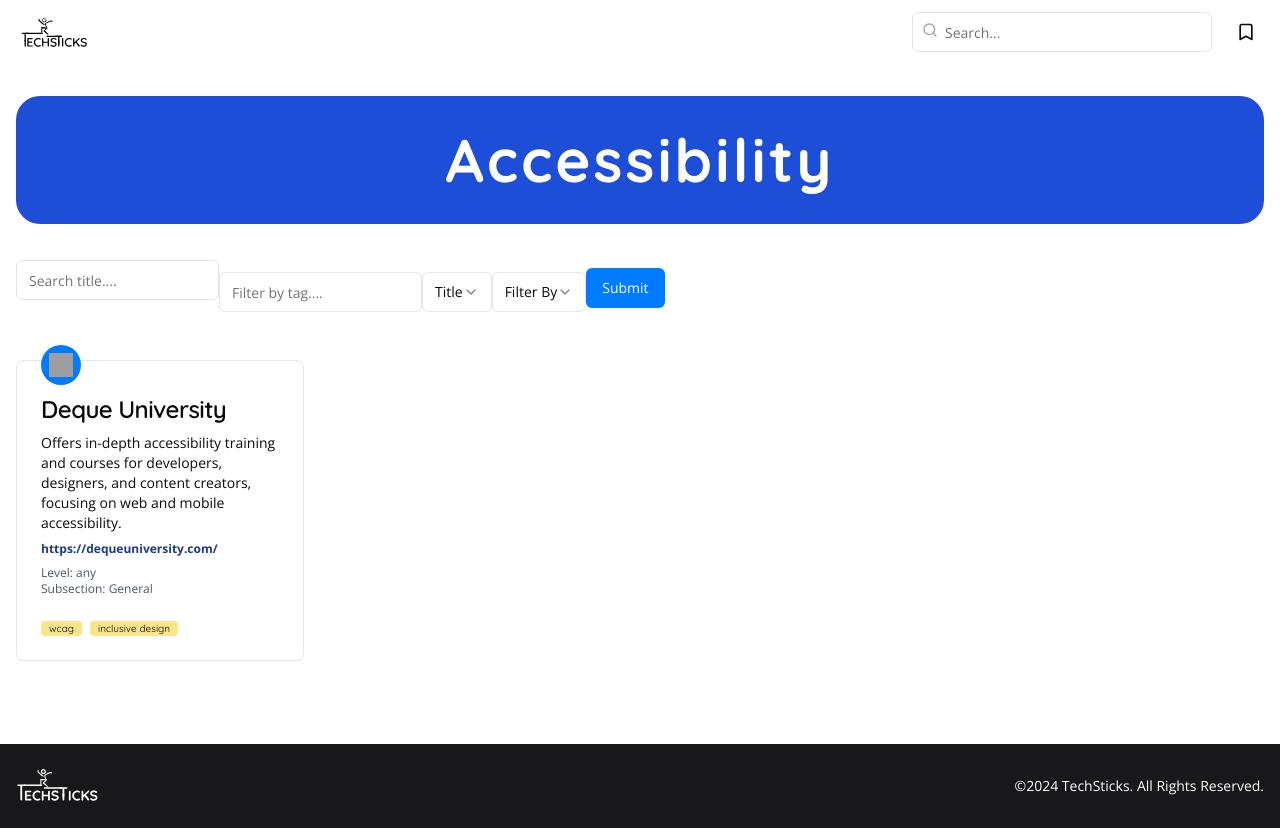
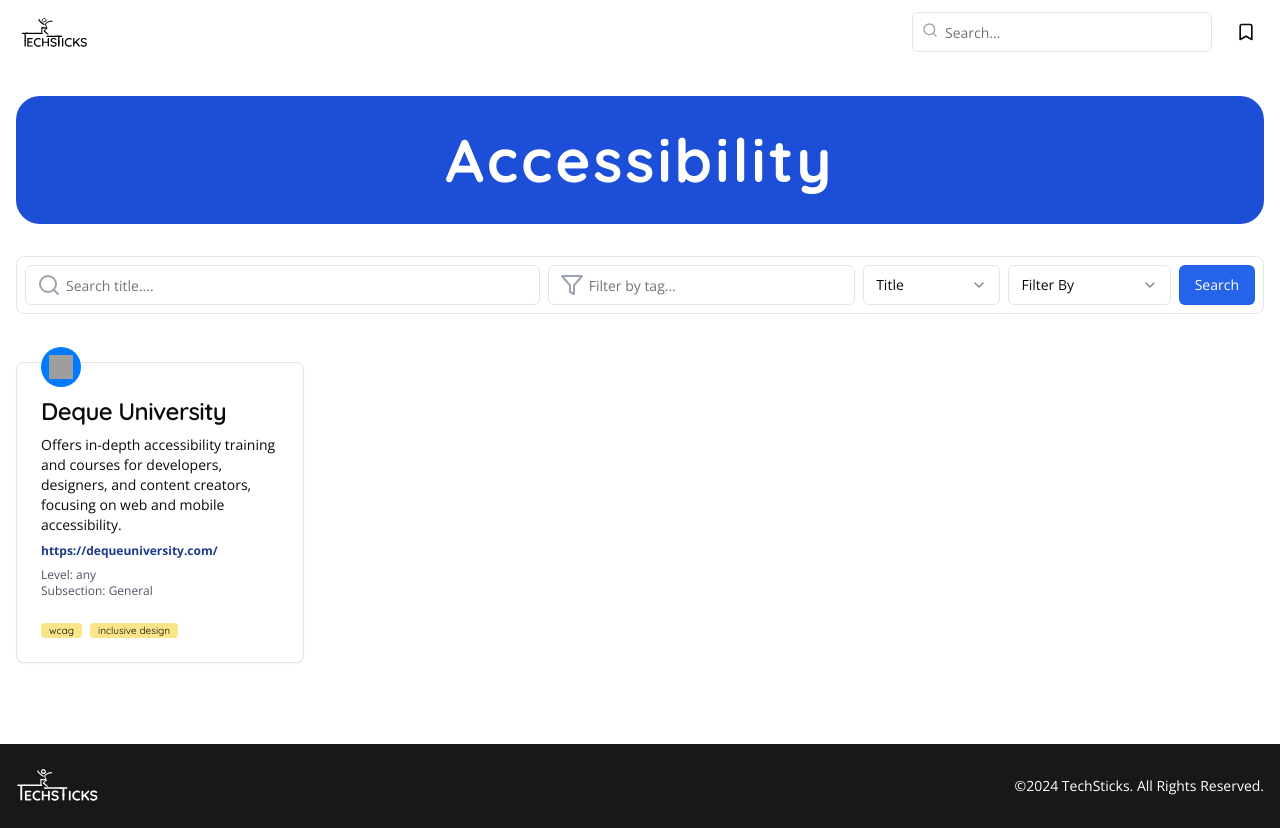
Before and after one commit to Hikmahx/techsticks, a Next.js app: page /resources/accessibility in a window 1280 px wide. Built offline with nearby package versions, Linux system fonts and the light colour scheme; grey boxes are pictures that could not be loaded.

Commit message:
Filter layout and style updated

```diff
--- a/src/components/global/Filter.tsx
+++ b/src/components/global/Filter.tsx
@@ -1,6 +1,5 @@
 'use client';
 
-import Link from 'next/link';
 import { zodResolver } from '@hookform/resolvers/zod';
 import { useForm } from 'react-hook-form';
 import { z } from 'zod';
@@ -8,11 +7,8 @@
 import {
   Form,
   FormControl,
-  FormDescription,
   FormField,
   FormItem,
-  FormLabel,
-  FormMessage,
 } from '../ui/form';
 import {
   Select,
@@ -21,10 +17,11 @@
   SelectTrigger,
   SelectValue,
 } from '../ui/select';
-import { toast } from '../hooks/use-toast';
 import { Input } from '../ui/input';
 import { createFilterQueryString } from '@/lib/resources';
 import { usePathname, useRouter, useSearchParams } from 'next/navigation';
+import { Search, Filter } from 'lucide-react';
+
 
 const FormSchema = z.object({
   sortBy: z.string().optional(),
@@ -70,40 +67,52 @@
     <Form {...form}>
       <form
         onSubmit={form.handleSubmit(onSubmit)}
-        className='w-max space-y-6 flex items-center justify-center'
+        className='w-full mx-auto mt-8'
       >
+        <div className='flex flex-col md:flex-row gap-2 bg-white rounded-lg border p-2'>
           <FormField
             name='search'
             render={({ field }) => (
-            <FormItem className='flex items-center justify-center'>
-              <FormLabel className='whitespace-nowrap sr-only'>
-                Search title
-              </FormLabel>
-              <Input placeholder='Search title....' {...field} />
-              <FormMessage />
+              <FormItem className='flex-grow'>
+                <FormControl>
+                  <div className='relative'>
+                    <Search className='absolute left-3 top-1/2 transform -translate-y-1/2 text-gray-400' />
+                    <Input
+                      placeholder='Search title....'
+                      className='pl-10 pr-10 py-2 w-full'
+                      {...field}
+                    />
+                  </div>
+                </FormControl>
               </FormItem>
             )}
           />
           <FormField
             name='tagFilter'
             render={({ field }) => (
-            <FormItem className='flex items-center justify-center'>
-              <FormLabel className='whitespace-nowrap sr-only'>
-                Tag filter
-              </FormLabel>
-              <Input placeholder='Filter by tag....' {...field} />
-              <FormMessage />
+              <FormItem className='md:w-1/4'>
+                <FormControl>
+                  <div className='relative'>
+                    <Filter className='absolute left-3 top-1/2 transform -translate-y-1/2 text-gray-400' />
+                    <Input
+                      placeholder='Filter by tag...'
+                      className='pl-10 py-2 w-full'
+                      {...field}
+                    />
+                  </div>
+                </FormControl>
               </FormItem>
             )}
           />
+          <div className='flex md:w-1/4 space-x-2'>
             <FormField
               name='sortBy'
               render={({ field }) => (
-            <FormItem className='flex items-center justify-center'>
-              <FormLabel className='whitespace-nowrap sr-only'>
-                Sort By:
-              </FormLabel>
-              <Select onValueChange={field.onChange} defaultValue={field.value}>
+                <FormItem className='flex-grow'>
+                  <Select
+                    onValueChange={field.onChange}
+                    defaultValue={field.value}
+                  >
                     <FormControl>
                       <SelectTrigger>
                         <SelectValue placeholder='Sort By' />
@@ -114,18 +123,17 @@
                       <SelectItem value='date'>Date</SelectItem>
                     </SelectContent>
                   </Select>
-              <FormMessage />
                 </FormItem>
               )}
             />
             <FormField
               name='filterBy'
               render={({ field }) => (
-            <FormItem className='flex items-center justify-center'>
-              <FormLabel className='whitespace-nowrap sr-only'>
-                Filter By:
-              </FormLabel>
-              <Select onValueChange={field.onChange} defaultValue={field.value}>
+                <FormItem className='flex-grow'>
+                  <Select
+                    onValueChange={field.onChange}
+                    defaultValue={field.value}
+                  >
                     <FormControl>
                       <SelectTrigger>
                         <SelectValue placeholder='Filter By' />
@@ -138,12 +146,17 @@
                       <SelectItem value='advanced'>Advanced</SelectItem>
                     </SelectContent>
                   </Select>
-              <FormMessage />
                 </FormItem>
               )}
             />
-
-        <Button type='submit'>Submit</Button>
+          </div>
+          <Button
+            type='submit'
+            className='bg-blue-600 hover:bg-blue-700 text-white md:w-auto w-full'
+          >
+            Search
+          </Button>
+        </div>
       </form>
     </Form>
   );
```
Lines whose indentation alone changed are shown as unchanged.
